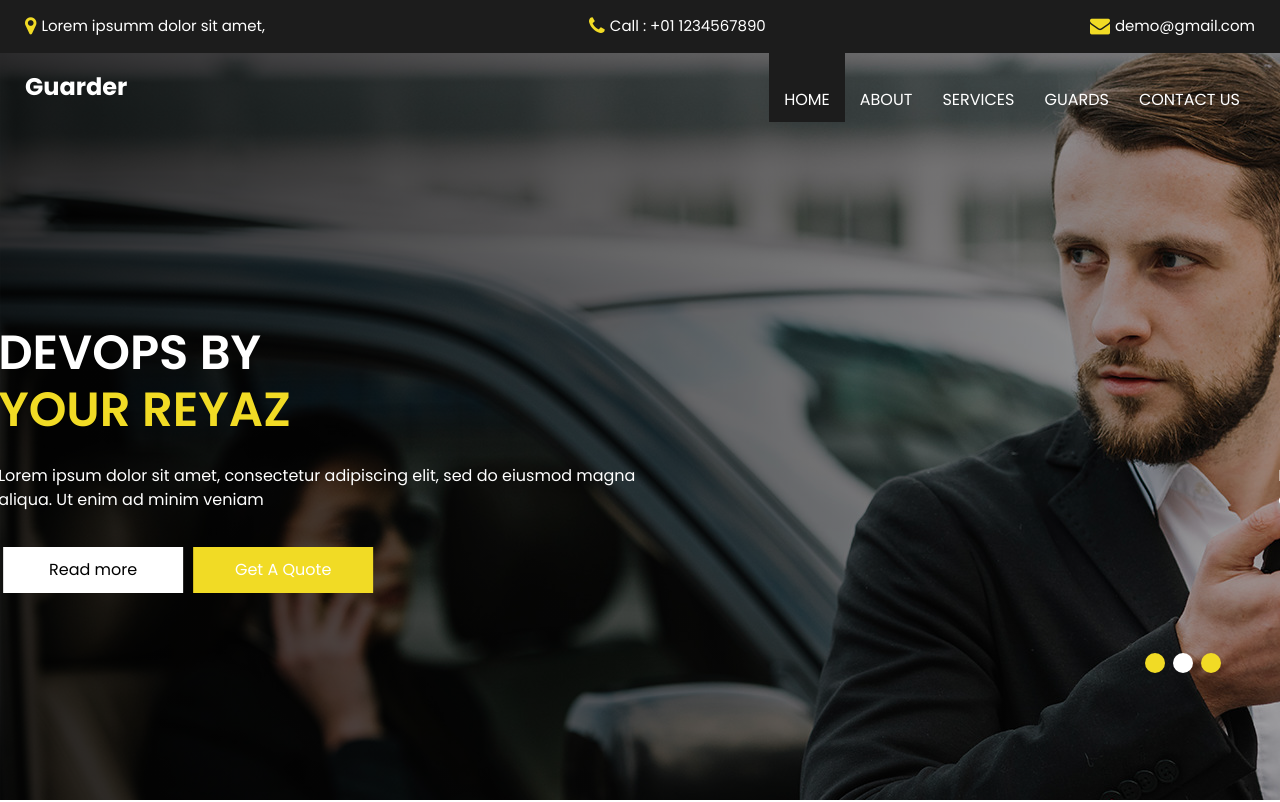
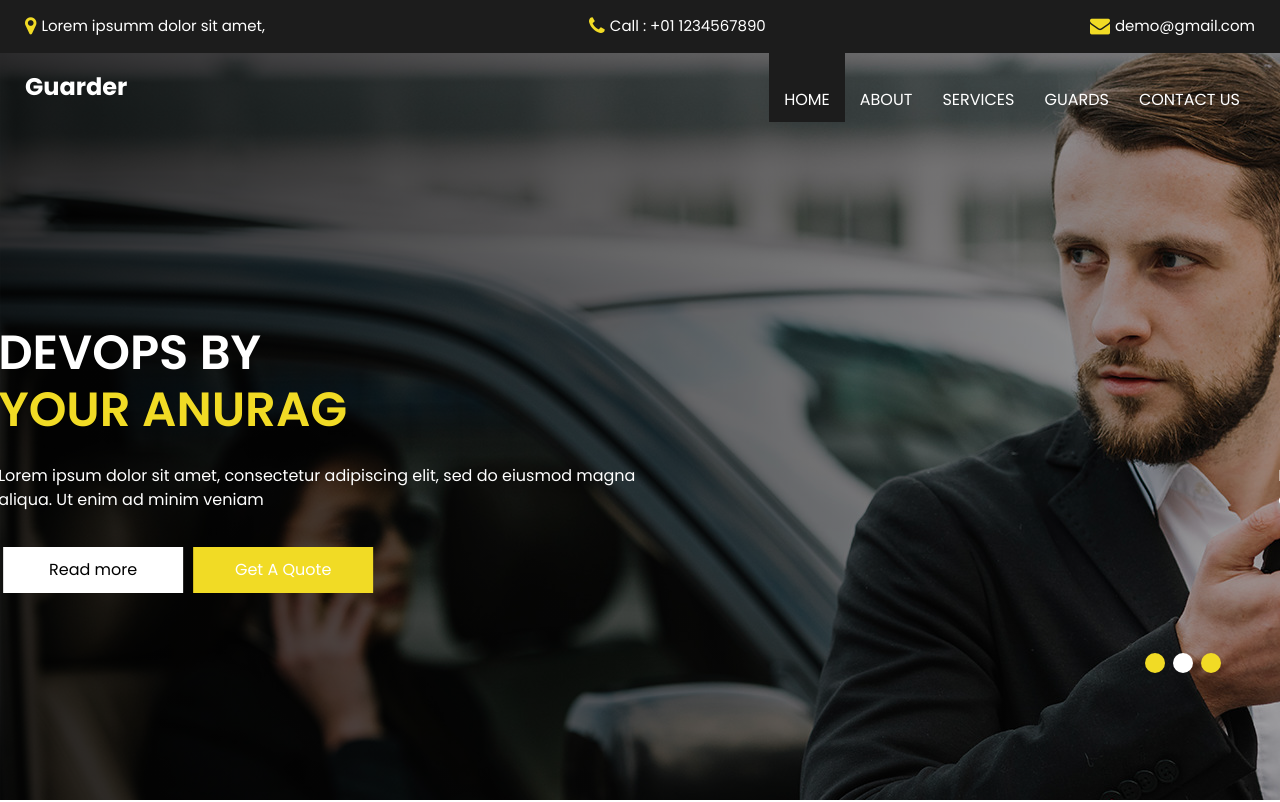
Before and after one commit to Anuragkhojar/website, a plain HTML site: page index.html in a window 1280 px wide. Shown: the top 802 px of the page. Drawn offline with Linux system fonts and the light colour scheme.

Commit message:
Update index.html

```diff
--- a/index.html
+++ b/index.html
@@ -109,7 +109,7 @@
                     <h1>
                       DevOps By <br>
                       <span>
-                        Your Reyaz
+                        Your ANURAG
                       </span>
                     </h1>
                     <p>
```
